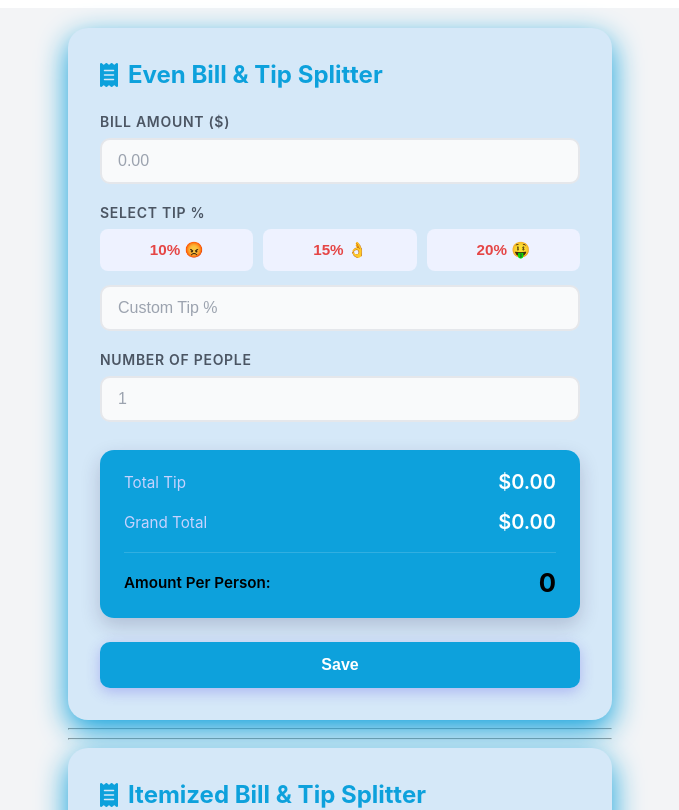
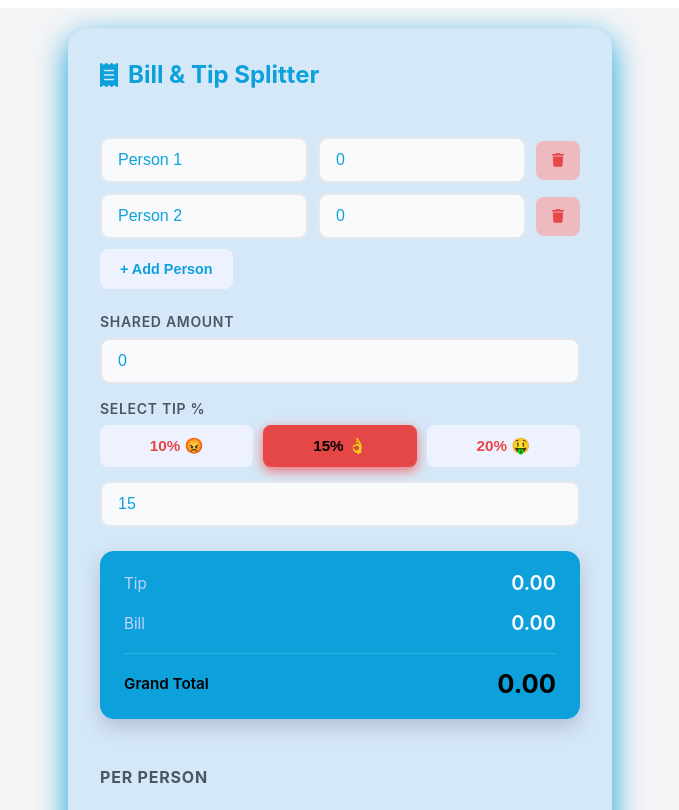
Before and after one commit to oliverradivan/bill-splitter, an Angular app in the folder front/: page / in a window 1280 px wide. Shown: the top 810 px of the page, without its empty margins (300-979 px from the left). Built offline with nearby package versions, Linux system fonts and the light colour scheme.

Commit message:
removed calc

```diff
--- a/front/src/app/bill-calc/bill-calculator.component.html
+++ b/front/src/app/bill-calc/bill-calculator.component.html
@@ -1,48 +1,5 @@
 <div>
-<div class="calculator-card">
-  <h2><i class="fa-solid fa-receipt"></i> Even Bill & Tip Splitter</h2>
 
-  <div class="form-grid">
-    <div class="input-group">
-      <label>Bill Amount ($)</label>
-      <input type="number" min="0" [ngModel]="billAmount()" (ngModelChange)="billAmount.set($event)" placeholder="0.00" />
-    </div>
-
-    <div class="input-group">
-      <label>Select Tip %</label>
-      <div class="tip-presets">
-        <button [class.active]="tipPercentage() === 10" (click)="setPresetTip(10)">10% 😡</button>
-        <button [class.active]="tipPercentage() === 15" (click)="setPresetTip(15)">15% 👌</button>
-        <button [class.active]="tipPercentage() === 20" (click)="setPresetTip(20)">20% 🤑</button>
-      </div>
-      <input type="number" min="0" [ngModel]="tipPercentage()" (ngModelChange)="tipPercentage.set($event)" placeholder="Custom Tip %" />
-    </div>
-
-    <div class="input-group">
-      <label>Number of People</label>
-      <input type="number" min="1" [ngModel]="peopleCount()" (ngModelChange)="peopleCount.set($event)" placeholder="1" />
-    </div>
-  </div>
-
-  <div class="summary-box">
-    <div class="summary-item">
-      <span>Total Tip</span>
-      <strong>{{ totalTip() | currency:'USD' }}</strong>
-    </div>
-    <div class="summary-item">
-      <span>Grand Total</span>
-      <strong>{{ grandTotal() | currency:'USD' }}</strong>
-    </div>
-    <div class="summary-item highlight">
-      <span>Amount Per Person:</span>
-      <strong>{{ amountPerPerson() }}</strong>
-    </div>
-  </div>
-
-  <button class="save-btn" (click)="saveCurrentCalculation()"> Save </button>
-</div>
-<hr>
-<hr>
 <div>
 <app-itemized-bill></app-itemized-bill>
 </div>
--- a/front/src/app/itemized-bill-calc/itemized-bill.component.html
+++ b/front/src/app/itemized-bill-calc/itemized-bill.component.html
@@ -1,6 +1,6 @@
 <div class="calculator-card">
 <div class="calculator-body">
-  <h2><i class="fa-solid fa-receipt"></i> Itemized Bill & Tip Splitter</h2>
+  <h2><i class="fa-solid fa-receipt"></i>Bill & Tip Splitter</h2>
 
   <section class="people-list">
     @for (person of people(); track $index) {
```
